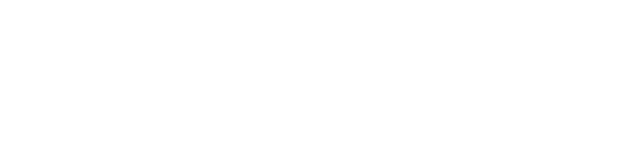
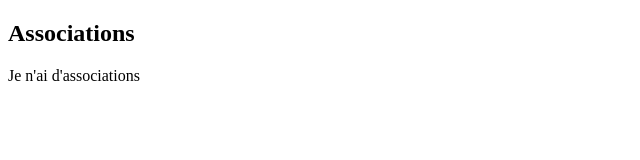
Before and after one commit to ksmarianiq/git-mon-cv, a plain HTML site: page index.html in a window 1280 px wide. Shown: the whole page, without its empty margins (0-640 px from the left). Drawn offline with Linux system fonts and the light colour scheme.

Commit message:
mise en place de la section associations

```diff
--- a/index.html
+++ b/index.html
@@ -8,6 +8,9 @@
     <link rel="stylesheet" href="style.css">
 </head>
 <body>
-
+    <section>
+        <h1>Associations</h1>
+        <p>Je n'ai d'associations</p>
+    </section>
 </body>
 </html>
```
